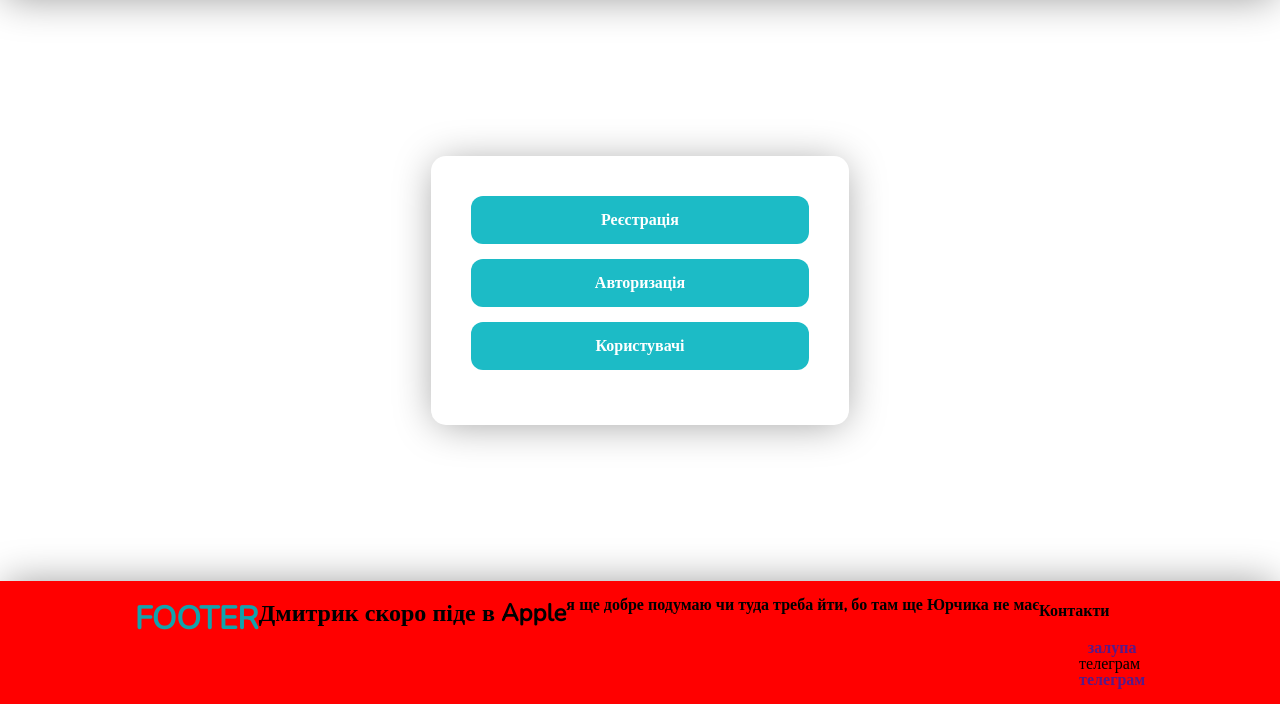
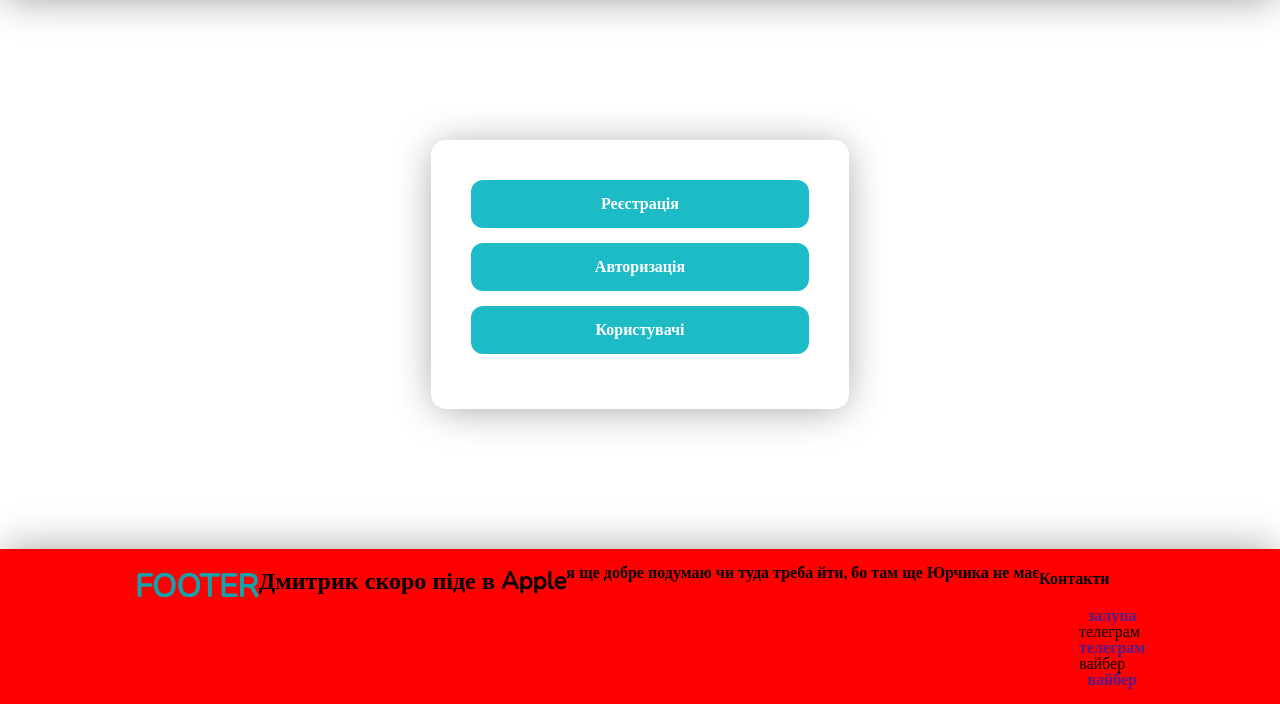
Before and after one commit to Morykvas/git, a PHP site: page /project-shop/index.php in a window 1280 px wide. Shown: the part 96-800 px from the top of the page. Run offline with PHP 8.4, Linux system fonts and the light colour scheme; some libraries are stand-ins or nearby versions.

Commit message:
йобані контакти

```diff
--- a/footer.php
+++ b/footer.php
@@ -11,6 +11,7 @@
                             <ul>
                                 <li><a href="">залупа</a></li>
                                 <li>телеграм<a href="">телеграм</a></li>
+                                <li>вайбер<a href="">вайбер</a></li>
                             </ul>
                         </div>
                     </div>
```
